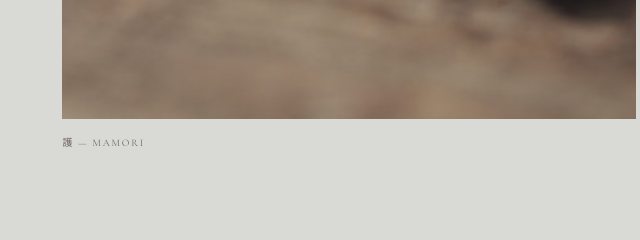
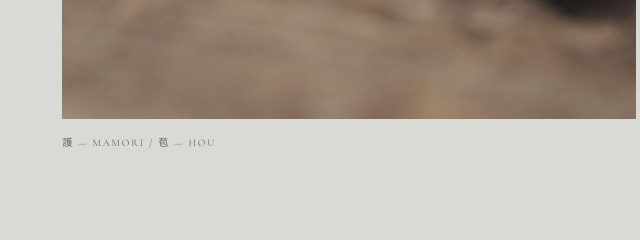
Before and after one commit to clartebrass/clartebrass.github.io, a plain HTML site: page index.html in a window 1280 px wide. Shown: the part 4660-4900 px from the top of the page, 40-680 px from the left. Drawn offline with nearby package versions, Linux system fonts and the light colour scheme.

Commit message:
List Mamori and Hou works together

```diff
--- a/index.html
+++ b/index.html
@@ -46,7 +46,7 @@
     <section class="intro section reveal" id="about"><div class="section-kicker">01 / ABOUT</div><div class="intro-grid"><h2>ものではなく、<br>時間を届ける。</h2><div class="copy"><p>CLARTE BRASSは、真鍮とシルバーを使い、一つひとつ手作業で仕立てるアクセサリーブランドです。</p><p>素材と向き合い、火を入れ、叩き、削り、磨く。手を動かし、時間を重ねる。その過程に価値があると考えています。</p><p>新品の輝きだけではなく、使い込むことで生まれる色や傷も、その人だけの美しさとして育っていく。長く寄り添うものを届けます。</p></div></div></section>
     <section class="featured-work reveal" aria-label="護（まもり）2wayピアス"><div class="featured-work-images"><img src="assets/images/mamori-chain.jpg" alt="チェーンをつけた護（まもり）2wayピアスの着用イメージ" loading="lazy"><img src="assets/images/mamori-simple.jpg" alt="チェーンを外した護（まもり）2wayピアスの着用イメージ" loading="lazy"></div><div class="featured-work-caption"><p class="featured-work-name">護 — MAMORI / 2WAY EARRINGS</p><p>幸運の象徴とされるホースシューをモチーフにした2wayピアス。チェーンをつければ、動くたびに繊細な光が揺れ、外せば静かで凛とした佇まいに。</p><p class="featured-work-materials"><span class="no-break">真鍮とシルバー</span>の2種類をご用意しています。</p></div></section>
     <section class="philosophy section reveal"><div class="section-kicker">02 / PHILOSOPHY</div><div class="philosophy-grid"><p class="large-quote">効率より丁寧さ。<br>流行より本質。<br>派手さより余韻。</p><div class="copy"><p>静か。凛としている。余白がある。</p><p>作品だけでなく、写真や言葉、佇まいまで。飾りすぎず、自然体で、誠実であることを大切にしています。</p></div></div></section>
-    <section class="works section" id="works"><div class="section-head reveal"><div class="section-kicker">03 / WORKS</div><h2>Selected Works</h2></div><div class="gallery"><figure class="gallery-item gallery-item-large reveal"><img src="assets/images/work-02-ring-cuff.jpg" alt="護（まもり）" loading="lazy"><figcaption>護 — MAMORI</figcaption></figure><figure class="gallery-item reveal"><img src="assets/images/silver-chain-product.jpg" alt="本の上に置かれたシルバーチェーンピアス" loading="lazy"><figcaption>SILVER / CHAIN</figcaption></figure><figure class="gallery-item reveal"><img src="assets/images/silver-chain-worn.jpg" alt="シルバーチェーンピアスの着用イメージ" loading="lazy"><figcaption>WORN / SILVER</figcaption></figure><figure class="gallery-item reveal"><img src="assets/images/work-06.jpg" alt="癒（ゆ）" loading="lazy"><figcaption>癒 — YU</figcaption></figure><figure class="gallery-item gallery-item-wide reveal"><img src="assets/images/work-04.jpg" alt="凛（りん）" loading="lazy"><figcaption>凛 — RIN</figcaption></figure></div><div class="center reveal"><a class="text-link" href="https://clartebrass.base.shop/" target="_blank" rel="noopener">ONLINE SHOP <span>↗</span></a></div></section>
+    <section class="works section" id="works"><div class="section-head reveal"><div class="section-kicker">03 / WORKS</div><h2>Selected Works</h2></div><div class="gallery"><figure class="gallery-item gallery-item-large reveal"><img src="assets/images/work-02-ring-cuff.jpg" alt="護（まもり）と苞（ほう）" loading="lazy"><figcaption>護 — MAMORI / 苞 — HOU</figcaption></figure><figure class="gallery-item reveal"><img src="assets/images/silver-chain-product.jpg" alt="本の上に置かれたシルバーチェーンピアス" loading="lazy"><figcaption>SILVER / CHAIN</figcaption></figure><figure class="gallery-item reveal"><img src="assets/images/silver-chain-worn.jpg" alt="シルバーチェーンピアスの着用イメージ" loading="lazy"><figcaption>WORN / SILVER</figcaption></figure><figure class="gallery-item reveal"><img src="assets/images/work-06.jpg" alt="癒（ゆ）" loading="lazy"><figcaption>癒 — YU</figcaption></figure><figure class="gallery-item gallery-item-wide reveal"><img src="assets/images/work-04.jpg" alt="凛（りん）" loading="lazy"><figcaption>凛 — RIN</figcaption></figure></div><div class="center reveal"><a class="text-link" href="https://clartebrass.base.shop/" target="_blank" rel="noopener">ONLINE SHOP <span>↗</span></a></div></section>
     <section class="materials section reveal"><div class="section-kicker">04 / MATERIALS</div><div class="materials-grid"><article><h3>Brass</h3><p>真鍮</p><p>時間とともに色が深まり、落ち着いた風合いへ変化します。磨けば再び輝き、使う人の時間が表面に刻まれていきます。</p></article><article><h3>Silver</h3><p>シルバー</p><p>やわらかな光を持ち、使い込むほど表情を変える素材。経年による変化も含めて、長く楽しめます。</p></article></div></section>
     <section class="story section reveal"><div class="section-kicker">05 / STORY</div><div class="story-grid"><h2>人生の瞬間を、<br>刻むもの。</h2><div class="copy"><p>ものづくりは、ずっと身近にありました。彫金を学ぶ中で真鍮と出会い、使い始めた瞬間が完成ではなく、その先の時間まで作品になる素材に惹かれました。</p><p>大阪を拠点に、ときには家族が営む伊豆のアトリエでも製作しています。道具をともに使い、技術を学び、ものづくりへの思いに触れる時間。その積み重ねも、CLARTE BRASSの作品づくりにつながっています。</p><p>人生には限りがあるからこそ、今を大切に生きたい。身につけることで、大切な人生の瞬間ひとつひとつを刻み込むアクセサリーを作っていきます。</p><p>CLARTEのコンセプトは「シンプル × エイジング」。シンプルなデザインはどんなシーンにも合い、飽きずに永く使える。また、使い込むことで味わいが増し、自分だけの特別な一つになっていきます。</p><p>人生を輝かせるアクセサリー。そんな想いで、「光」を意味するCLARTEと名付けました。</p></div></div></section>
     <section class="contact section" id="contact"><div class="contact-grid reveal"><div><div class="section-kicker">06 / CONTACT</div><h2>お問い合わせ</h2><p>作品・オーダー・出展についてのご相談はこちらから。</p><div class="social-links"><a href="https://www.instagram.com/clarte_brass/" target="_blank" rel="noopener">Instagram ↗</a><a href="https://clartebrass.base.shop/" target="_blank" rel="noopener">Online Shop ↗</a></div></div><form class="contact-form" action="https://formspree.io/f/xjgnlrbe" method="POST"><label for="name">お名前</label><input id="name" name="name" type="text" required autocomplete="name"><label for="email">メールアドレス</label><input id="email" name="email" type="email" required autocomplete="email"><label for="message">お問い合わせ内容</label><textarea id="message" name="message" rows="6" required></textarea><button type="submit">SEND</button></form></div></section>
```
